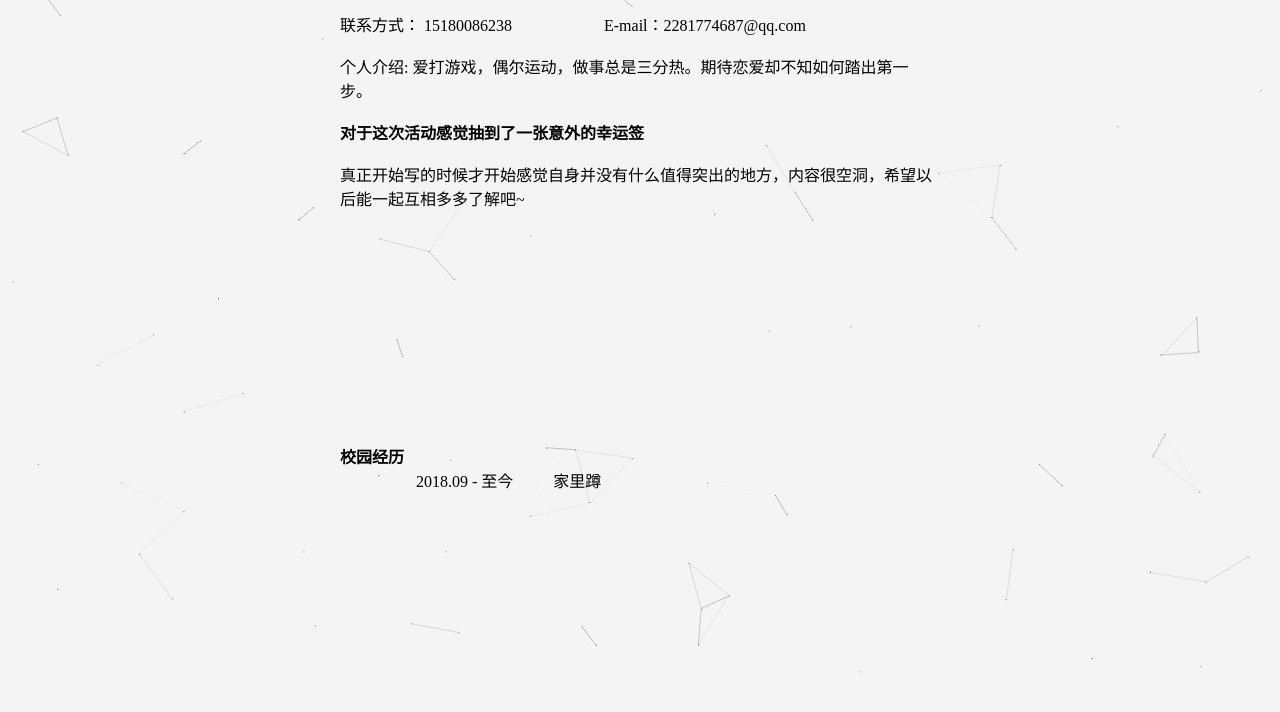
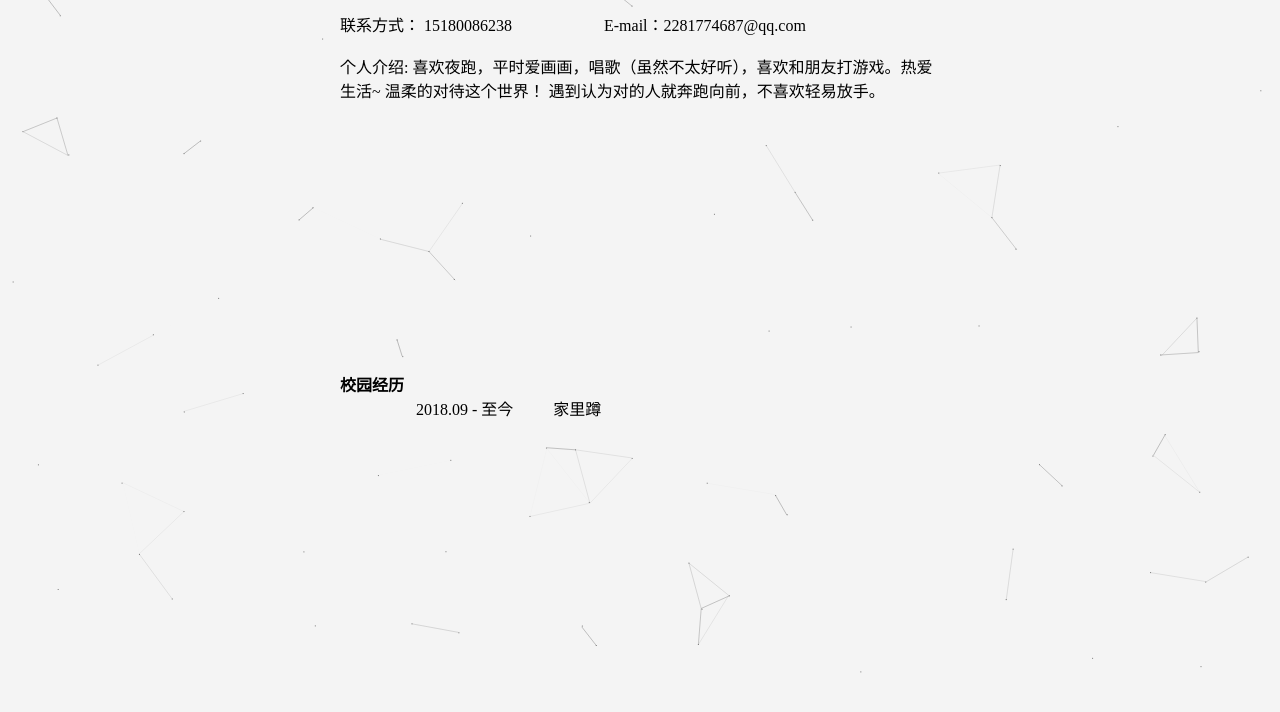
Before and after one commit to thebugmana/thebugmana.github.io, a plain HTML site: page resume.html in a window 1280 px wide. Shown: the part 124-836 px from the top of the page. Drawn offline with Linux system fonts and the light colour scheme.

Commit message:
Update resume.html

```diff
--- a/resume.html
+++ b/resume.html
@@ -34,10 +34,10 @@ body{
          <br>   <br>   <br>   <br>
      <h1><strong>吴杭峰</strong></h1><br>
 <p>联系方式： 15180086238          &nbsp;  &nbsp;  &nbsp;  &nbsp;  &nbsp;   &nbsp;&nbsp;&nbsp;&nbsp;&nbsp;&nbsp;&nbsp;&nbsp;&nbsp;&nbsp;&nbsp;          E-mail：2281774687@qq.com </p><br>
-<p>个人介绍:  爱打游戏，偶尔运动，做事总是三分热。期待恋爱却不知如何踏出第一步。      &nbsp;  &nbsp;  &nbsp;  &nbsp;  &nbsp;        </p> <br>
-         <p><strong>对于这次活动感觉抽到了一张意外的幸运签 </strong></p><br>
+<p>个人介绍: 喜欢夜跑，平时爱画画，唱歌（虽然不太好听），喜欢和朋友打游戏。热爱生活~ 温柔的对待这个世界！ 遇到认为对的人就奔跑向前，不喜欢轻易放手。      &nbsp;  &nbsp;  &nbsp;  &nbsp;  &nbsp;        </p> <br>
+         <p><strong> </strong></p><br>
 <h4><strong> </strong></h4>
-<p>真正开始写的时候才开始感觉自身并没有什么值得突出的地方，内容很空洞，希望以后能一起互相多多了解吧~</p>
+<p></p>
 <p> </p>
 <p> </p>
 <p>	</p>
```
